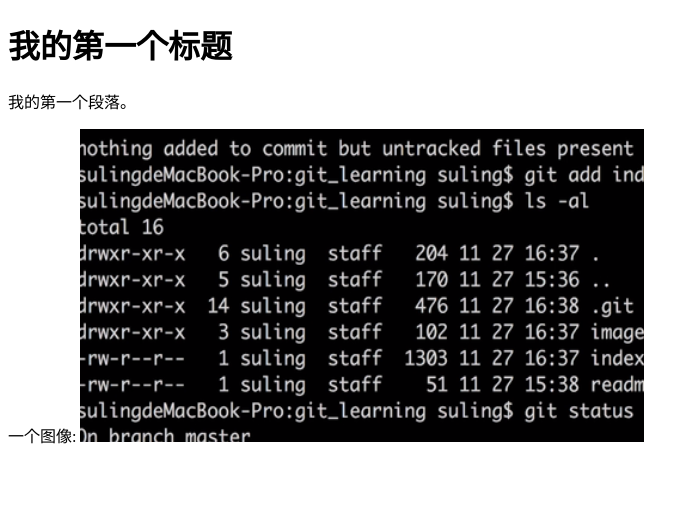
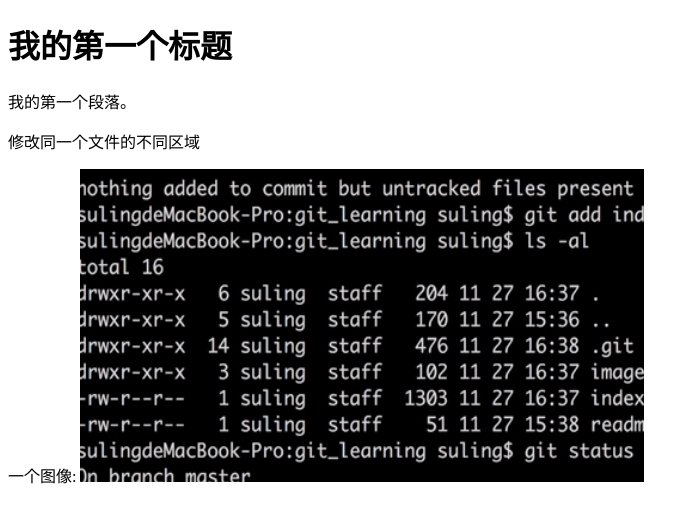
Before and after one commit to XuXiaoK/git_learning, a plain HTML site: page index.html in a window 1280 px wide. Shown: the whole page, without its empty margins (0-699 px from the left). Drawn offline with Linux system fonts and the light colour scheme; files whose address does not match are found by name.

Commit message:
测试不同人修改同一个文件

```diff
--- a/index.html
+++ b/index.html
@@ -7,6 +7,8 @@
 <body>
     <h1>我的第一个标题</h1>
     <p>我的第一个段落。</p>
+    <p>修改同一个文件的不同区域</p>
+
     <p>
 一个图像:
 <img src="D:\gitWorkspace\test\git_learning\images\git-logo.bmp" alt="Smiley face"></p>
```
